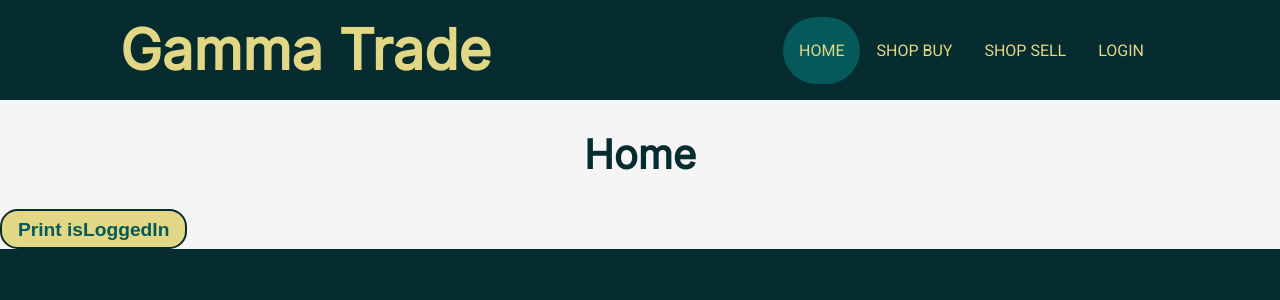
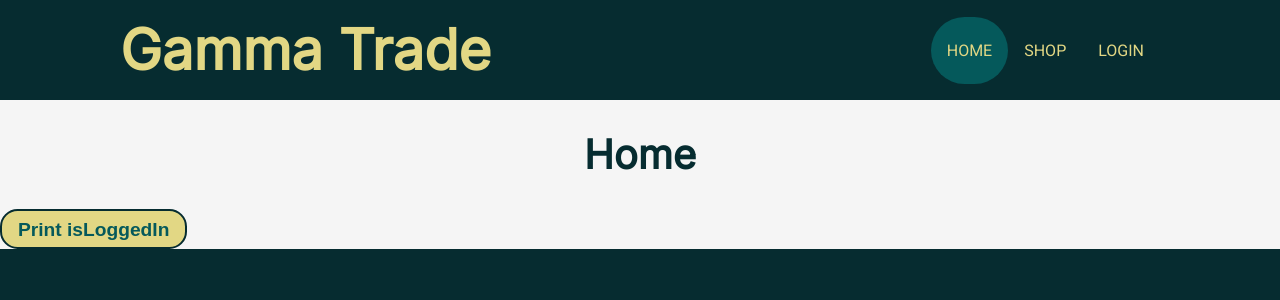
Before and after one commit to christiangoerdes/GammaTrade, a React (Create React App) app in the folder Client/: page / in a window 1280 px wide. Shown: the top 300 px of the page. Built offline with nearby package versions, Linux system fonts and the light colour scheme.

Commit message:
refactoring

```diff
--- a/Client/src/App.js
+++ b/Client/src/App.js
@@ -5,8 +5,7 @@ import Layout from './components/site-layout/Layout';
 import Home from './components/pages/Home';
 import Login from './components/pages/Login';
 import Account from './components/pages/Account';
-import ShopBuy from './components/pages/ShopBuy';
-import ShopSell from './components/pages/ShopSell';
+import Shop from './components/pages/Shop';
 
 import { AuthProvider } from './utils/AuthContext';
 
@@ -28,12 +27,8 @@ function App() {
 						element={ <Account /> }
 					/>
 					<Route
-						path={ pages.get('shop-buy').path }
-						element={ <ShopBuy /> }
-					/>
-					<Route
-						path={ pages.get('shop-sell').path }
-						element={ <ShopSell /> }
+						path={ pages.get('shop').path }
+						element={ <Shop /> }
 					/>
 				</Routes>
 			</Layout>
--- a/Client/src/components/pages/Account/Balance.js
+++ b/Client/src/components/pages/Account/Balance.js
@@ -46,7 +46,7 @@ export default function Balance() {
     return(
         <>
             <span>Balance: ${balance.toFixed(2)}</span>
-            <span>Stock Value: ${stockValue.toFixed(2)}</span>
+            <span>Total Stock Value: ${stockValue.toFixed(2)}</span>
         </>
     )
 }
--- a/Client/src/components/pages/ShopBuy/index.js
+++ b/Client/src/components/pages/Shop/index.js
@@ -1,4 +1,4 @@
-export default function ShopBuy() {
+export default function Shop() {
     return(
         <>
             This is the Shop Buy Page!
--- a/Client/src/components/pages/ShopSell/index.js
+++ /dev/null
@@ -1,7 +0,0 @@
-export default function ShopSell() {
-    return(
-        <>
-            This is the Shop Sell Page!
-        </>
-    )
-}
--- a/Client/src/utils/pages.js
+++ b/Client/src/utils/pages.js
@@ -2,9 +2,7 @@ const pages = new Map();
 
 pages.set('home', { name: 'Home', path: '/', anchorable: true });
 
-pages.set('shop-buy', { name: 'Shop Buy', path: '/shop-buy', anchorable: true });
-
-pages.set('shop-sell', { name: 'Shop Sell', path: '/shop-sell', anchorable: true });
+pages.set('shop', { name: 'Shop', path: '/shop', anchorable: true });
 
 pages.set('login', { name: 'Login', path: '/login', anchorable: false });
 
```
